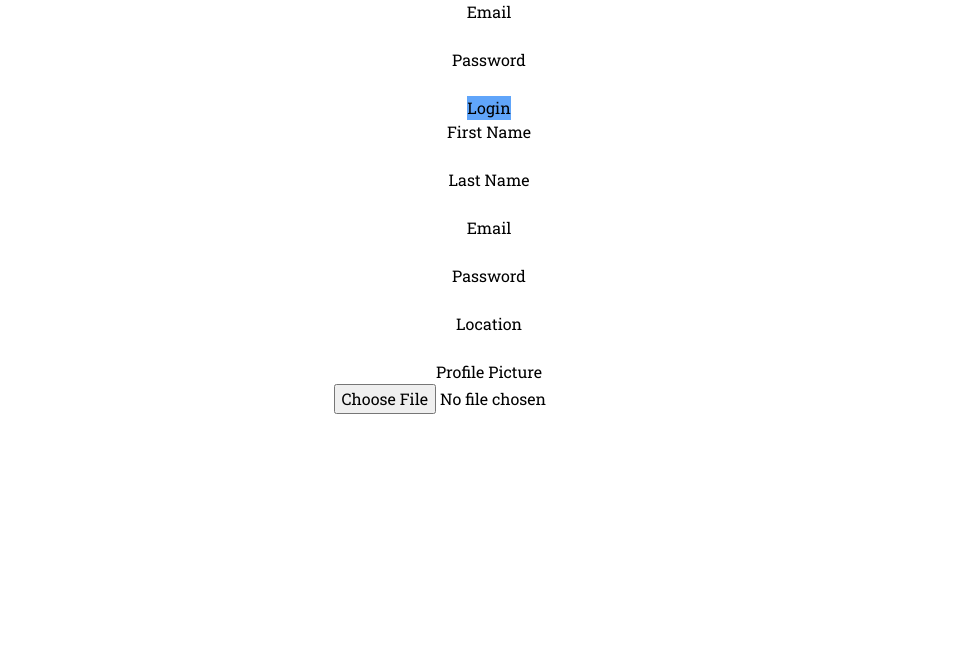
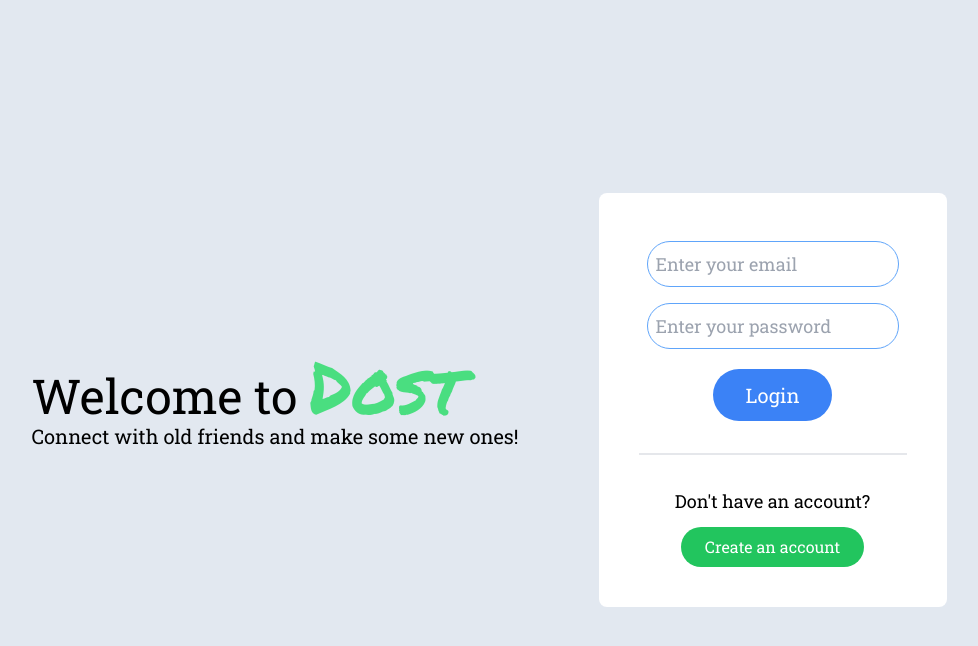
Before and after one commit to DustyDogCodex/Dost, a React (Vite) app in the folder client/: page / in a window 1280 px wide. Shown: the top 646 px of the page, without its empty margins (151-1129 px from the left). Built offline with nearby package versions, Linux system fonts and the light colour scheme.

Commit message:
added styling to login page.

```diff
--- a/client/index.html
+++ b/client/index.html
@@ -7,7 +7,7 @@
     <title>Dost</title>
     <link rel="preconnect" href="https://fonts.googleapis.com">
     <link rel="preconnect" href="https://fonts.gstatic.com" crossorigin>
-    <link href="https://fonts.googleapis.com/css2?family=Roboto+Slab&display=swap" rel="stylesheet">
+    <link href="https://fonts.googleapis.com/css2?family=Permanent+Marker&family=Roboto+Slab&display=swap" rel="stylesheet">
   </head>
   <body>
     <div id="root"></div>
--- a/client/src/App.jsx
+++ b/client/src/App.jsx
@@ -1,13 +1,24 @@
 import './App.css'
 import Login from './pages/Login'
 import Register from './pages/Register'
+import { BrowserRouter, Routes, Route } from 'react-router-dom'
 
 function App() {
 
     return (
         <>
-            <Login/>
-            <Register/>
+            <BrowserRouter>
+                <Routes>
+                    <Route
+                        path='/'
+                        element={<Login />}
+                    />
+                    <Route
+                        path='/register'
+                        element={<Register />}
+                    />
+                </Routes>
+            </BrowserRouter>
         </>
     )
 }
--- a/client/src/pages/Login.jsx
+++ b/client/src/pages/Login.jsx
@@ -1,4 +1,5 @@
 import { useForm } from "react-hook-form"
+import { Link } from "react-router-dom"
 
 function Login() {
     //setting up react-hook-form
@@ -10,27 +11,65 @@ function Login() {
     }
 
     return (
-        <div>
+        <div
+            className="w-screen h-screen flex items-center justify-center bg-slate-200"
+        >
+            <div
+                className="p-5 m-5"
+            >
+                <h1
+                    className="text-5xl"
+                >
+                    Welcome to <span className="text-7xl text-green-400 font-font-marker">Dost</span>
+                </h1>
+                <p
+                    className="text-xl"
+                >
+                    Connect with old friends and make some new ones!
+                </p>
+            </div>
+            <div
+                className="flex flex-col items-center justify-center p-10 m-10 bg-white rounded-lg"
+            >
                 <form
-                className="flex flex-col items-center justify-center"
+                    className="flex flex-col items-center justify-center border-b-2 pb-8"
                     onSubmit={handleSubmit(submitLogin)}
                 >
-                <label>Email</label>
                     <input
                         {...register("email", { required: true })}
                         type="email"
+                        placeholder="Enter your email"
+                        className="border border-blue-400 rounded-full p-2 m-2 text-lg"
                     />
-                <label>Password</label>
                     <input
                         {...register("password", { required: true })}
                         type="password"
+                        placeholder="Enter your password"
+                        className="border border-blue-400 rounded-full p-2 m-2 text-lg"
                     />
                     <button
-                    className="bg-blue-400"
+                        type="button"
+                        className="bg-blue-500 text-white text-xl py-3 px-8 mt-3 rounded-full"
                     >
                         Login
                     </button>
                 </form>
+                <div
+                    className="mt-8 flex flex-col items-center"
+                >
+                    <p
+                        className="text-lg"
+                    >
+                        Don't have an account?
+                    </p>
+                    <Link
+                        to={`/register`}
+                        className="mt-3 bg-green-500 text-white  py-2 px-6 rounded-full"
+                    >
+                        Create an account
+                    </Link>
+                </div>
+            </div>
         </div>
     )
 }
--- a/client/tailwind.config.js
+++ b/client/tailwind.config.js
@@ -6,7 +6,11 @@ export default {
   ],
   mode: 'jit',
   theme: {
-    extend: {},
+    extend: {
+        fontFamily: {
+            'font-marker': ['Permanent Marker', "cursive"]
+        }
+    },
   },
   plugins: [],
 }
```
Lines whose indentation alone changed are shown as unchanged.
